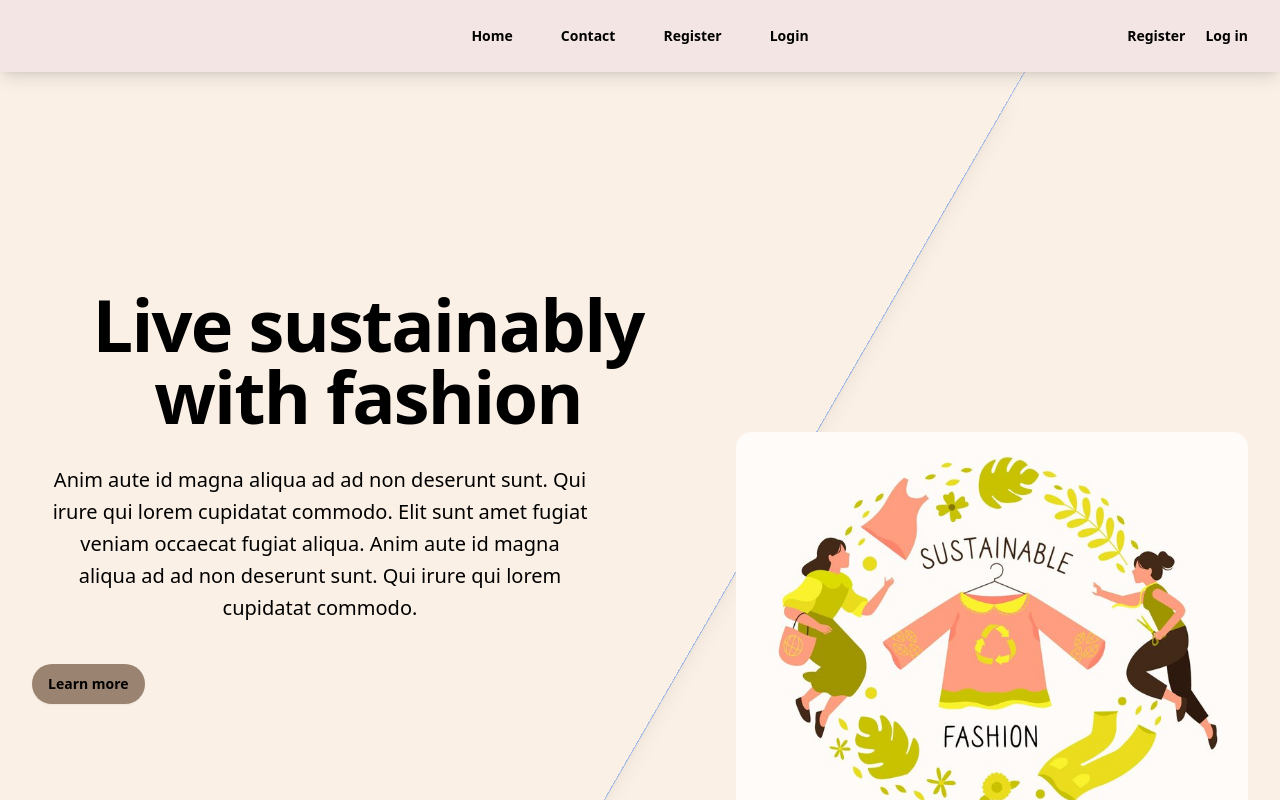
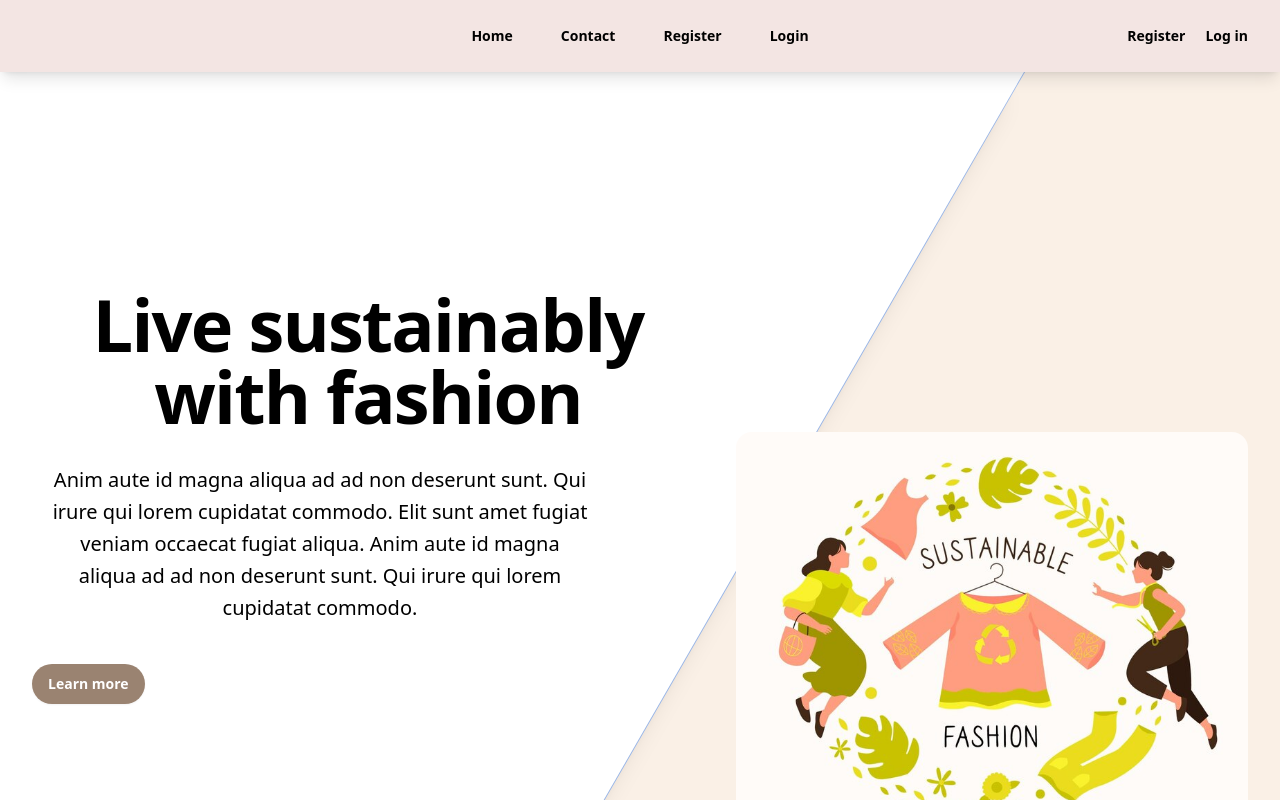
Before and after one commit to danielaayz/sustainable-fashion-app, a React (Vite) app in the folder client/: page / in a window 1280 px wide. Shown: the top 800 px of the page. Built offline with nearby package versions, Linux system fonts and the light colour scheme.

Commit message:
add white to tailwind config

```diff
--- a/client/package.json
+++ b/client/package.json
@@ -12,6 +12,7 @@
   "dependencies": {
     "@types/axios": "^0.9.36",
     "axios": "^1.7.9",
+    "lucide-react": "^0.469.0",
     "react": "^18.3.1",
     "react-dom": "^18.3.1",
     "react-router-dom": "^7.0.2"
--- a/client/tailwind.config.js
+++ b/client/tailwind.config.js
@@ -9,6 +9,7 @@ export default {
          "light-clay": "#C5BBB4",
          "dark-clay": "#9A8371",
          "mossy-green": "#3A5246",
+         "white": "#FFF",
       },
       extend: {},
    },
```
